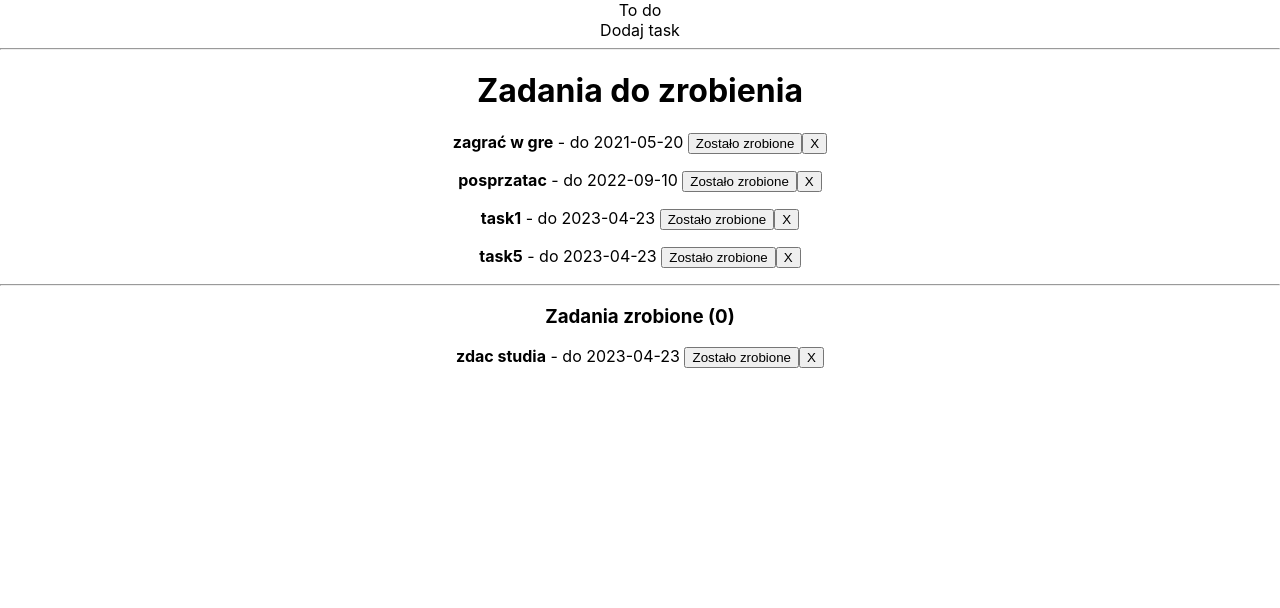
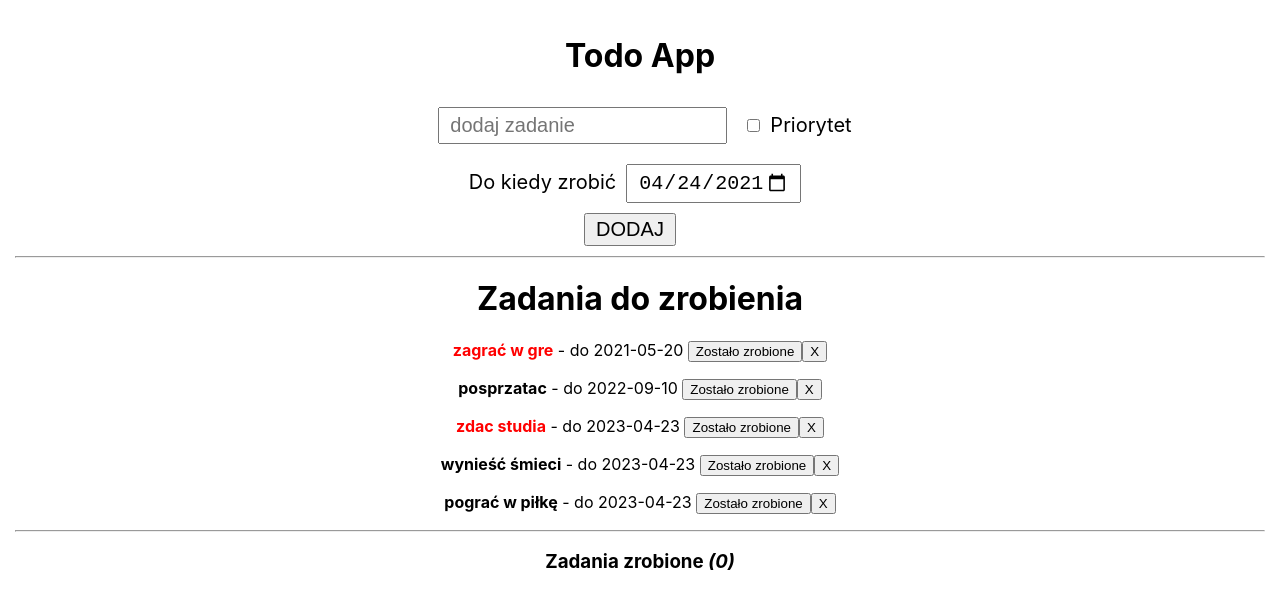
Before and after one commit to p4wix/react-to-do, a React (Create React App) app: page / in a window 1280 px wide. Shown: the top 608 px of the page. Built offline with nearby package versions, Linux system fonts and the light colour scheme.

Commit message:
add adding function

```diff
--- /dev/null
+++ b/src/components/AddTask.css
@@ -0,0 +1,16 @@
+input {
+	margin: 10px;
+	padding: 5px 10px;
+	font-size: 20px;
+}
+
+.form {
+	font-size: 20px;
+}
+
+.form button {
+	padding: 3px 10px;
+	text-transform: uppercase;
+	margin-right: 20px;
+	font-size: 20px;
+}
--- a/src/components/AddTask.jsx
+++ b/src/components/AddTask.jsx
@@ -1,14 +1,83 @@
 import React, { Component } from "react";
+import "./AddTask.css";
 
 class AddTask extends Component {
+	minDate = new Date().toISOString().slice(0, 10);
+
 	constructor(props) {
 		super(props);
-		this.state = {};
+		this.state = {
+			text: "",
+			checked: false,
+			date: this.minDate
+		};
 	}
+
+	handleText = e => {
+		this.setState({
+			text: e.target.value
+		});
+	};
+
+	handleCheckbox = e => {
+		this.setState({
+			checked: e.target.checked
+		});
+	};
+
+	handleDate = e => {
+		this.setState({
+			date: e.target.value
+		});
+	};
+
+	handleClick = () => {
+		console.log("dodaj");
+		const { text, date, checked } = this.state;
+		if (text.length > 2) {
+			const add = this.props.addTask(text, date, checked); //zwraca nam true
+			if (add) {
+				this.setState({
+					text: "",
+					checked: false,
+					date: this.minDate
+				});
+			}
+		} else {
+			console.log("conajmniej 3 znaki");
+		}
+	};
+
 	render() {
+		let maxDate = this.minDate.slice(0, 4) * 1 + 1;
+		//console.log(maxDate);
+		maxDate = maxDate + "-12-31";
 		return (
-			<div>
-				<div>Dodaj task</div>
+			<div className="form">
+				<input
+					type="text"
+					placeholder="dodaj zadanie"
+					value={this.state.text}
+					onChange={this.handleText}
+				/>
+				<input
+					type="checkbox"
+					checked={this.state.checked}
+					id="important"
+					onChange={this.handleCheckbox}
+				/>
+				<label htmlFor="important">Priorytet</label>
+				<br />
+				<label htmlFor="date">Do kiedy zrobić</label>
+				<input
+					type="date"
+					value={this.state.date}
+					min={this.minDate}
+					max={maxDate}
+					onChange={this.handleDate}
+				/>
+				<br />
+				<button onClick={this.handleClick}>Dodaj</button>
 				<hr />
 			</div>
 		);
--- a/src/components/App.css
+++ b/src/components/App.css
@@ -1,5 +1,6 @@
 .App {
 	text-align: center;
+	padding: 15px;
 }
 
 .App-logo {
--- a/src/components/App.js
+++ b/src/components/App.js
@@ -12,15 +12,15 @@ class App extends Component {
 					id: 0,
 					text: "zagrać w gre",
 					date: "2021-05-20",
-					importat: true,
+					important: true,
 					active: true,
-					finishDate: null
+					finishDate: true
 				},
 				{
 					id: 1,
 					text: "posprzatac",
 					date: "2022-09-10",
-					importat: false,
+					important: false,
 					active: true,
 					finishDate: null
 				},
@@ -28,29 +28,31 @@ class App extends Component {
 					id: 3,
 					text: "zdac studia",
 					date: "2023-04-23",
-					importat: true,
-					active: false,
+					important: true,
+					active: true,
 					finishDate: null
 				},
 				{
 					id: 4,
-					text: "task1",
+					text: "wynieść śmieci",
 					date: "2023-04-23",
-					importat: true,
+					important: false,
 					active: true,
 					finishDate: null
 				},
 				{
 					id: 5,
-					text: "task5",
+					text: "pograć w piłkę",
 					date: "2023-04-23",
-					importat: true,
+					important: false,
 					active: true,
 					finishDate: null
 				}
 			]
 		};
 	}
+
+	counter = 9;
 
 	// Usuwanie obiektow z tablicy ze state
 	deleteTask = id => {
@@ -84,11 +86,32 @@ class App extends Component {
 		});
 	};
 
+	addTask = (text, date, important) => {
+		console.log("dodany obiekt");
+
+		const task = {
+			id: this.counter,
+			text: text, // tekst z inputa
+			date: date, // text z date inputa
+			important: important, // wartosc z checkboxa
+			active: true,
+			finishDate: true
+		};
+
+		++this.counter;
+
+		this.setState(prevState => ({
+			tasks: [...prevState.tasks, task]
+		}));
+
+		return true;
+	};
+
 	render() {
 		return (
 			<div className="App">
-				To do
-				<AddTask />
+				<h1>Todo App</h1>
+				<AddTask addTask={this.addTask} />
 				<TaskList
 					tasks={this.state.tasks}
 					delete={this.deleteTask}
--- a/src/components/Task.jsx
+++ b/src/components/Task.jsx
@@ -1,16 +1,39 @@
 import React from "react";
 
 const Task = props => {
-	const { text, date, id } = props.task;
+	const importantStyle = {
+		color: "red"
+	};
+
+	const { text, date, id, active, important, finishDate } = props.task;
+
+	if (active) {
 		return (
 			<div className="task">
 				<p>
-				<strong>{text}</strong> - do <span>{date} </span>
-				<button onClick={() => props.change(id)}>Zostało zrobione</button>
+					<strong style={important ? importantStyle : null}>{text}</strong>{" "}
+					- do <span>{date} </span>
+					<button onClick={() => props.change(id)}>
+						Zostało zrobione
+					</button>
 					<button onClick={() => props.delete(id)}>X</button>
 				</p>
 			</div>
 		);
+	} else {
+		const finish = new Date(finishDate).toLocaleString();
+
+		return (
+			<div className="done_task">
+				<p>
+					<strong>{text}</strong> <em>(zrobić do {date})</em>{" "}
+					<span>{date} </span>
+					<br />- potwierdznie wykonania <span>{finish}</span>{" "}
+					<button onClick={() => props.delete(id)}>X</button>
+				</p>
+			</div>
+		);
+	}
 };
 
 export default Task;
--- a/src/components/TaskList.jsx
+++ b/src/components/TaskList.jsx
@@ -25,18 +25,28 @@ const TaskList = props => {
 			change={props.change}
 		/>
 	));
+	console.log(activeTasks.length);
 	return (
 		<>
 			<div className="active">
 				<h1>Zadania do zrobienia</h1>
-				{activeTasks}
+				{activeTasks.length > 0 ? (
+					activeTasks
+				) : (
+					<p>Brak zadań pomyśl co mozesz zrobić</p>
+				)}
 			</div>
 
 			<hr />
 
 			<div className="done">
-				<h3>Zadania zrobione (0)</h3>
-				{doneTasks}
+				<h3>
+					Zadania zrobione <em>({done.length})</em>
+				</h3>
+				{done.length > 5 && (
+					<span>Wyświetlonych jest jedynie 5 ostatnich elementów</span>
+				)}
+				{doneTasks.slice(0, 5)}
 			</div>
 		</>
 	);
```
Lines whose indentation alone changed are shown as unchanged.
